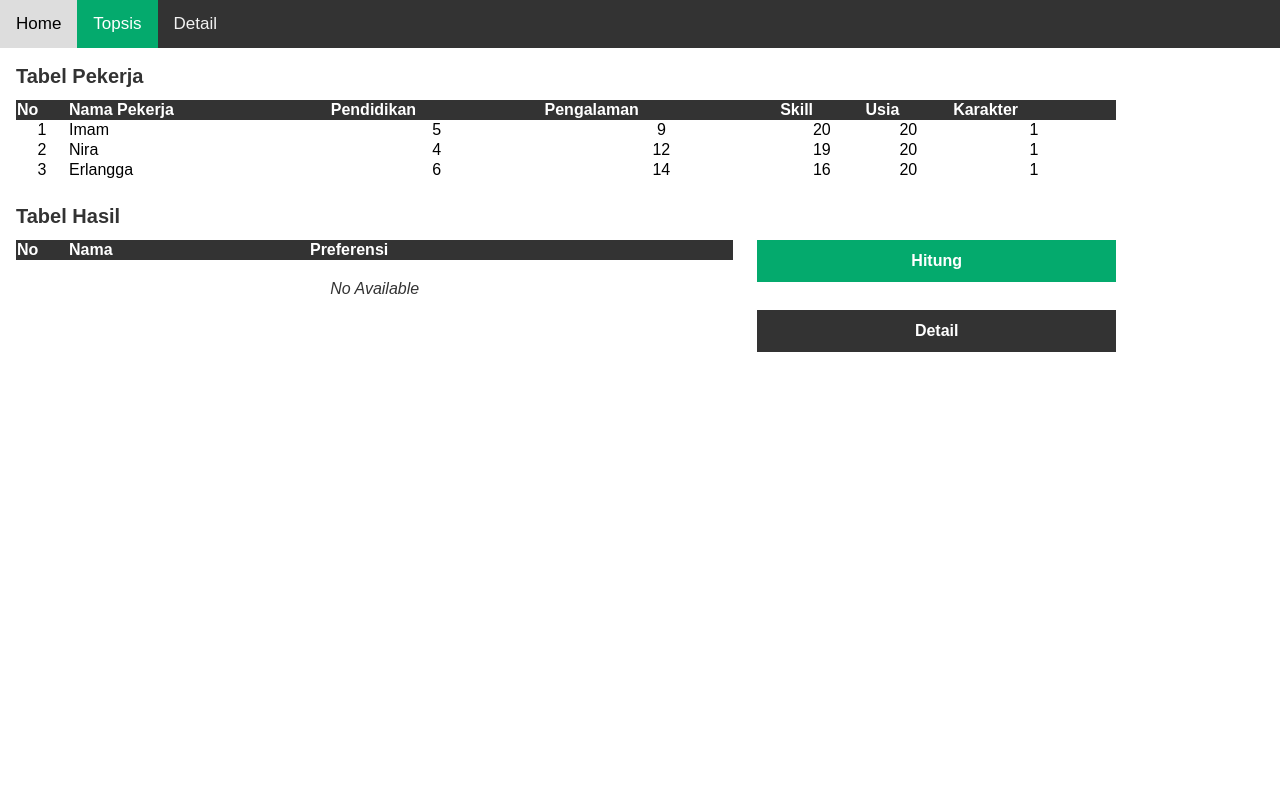
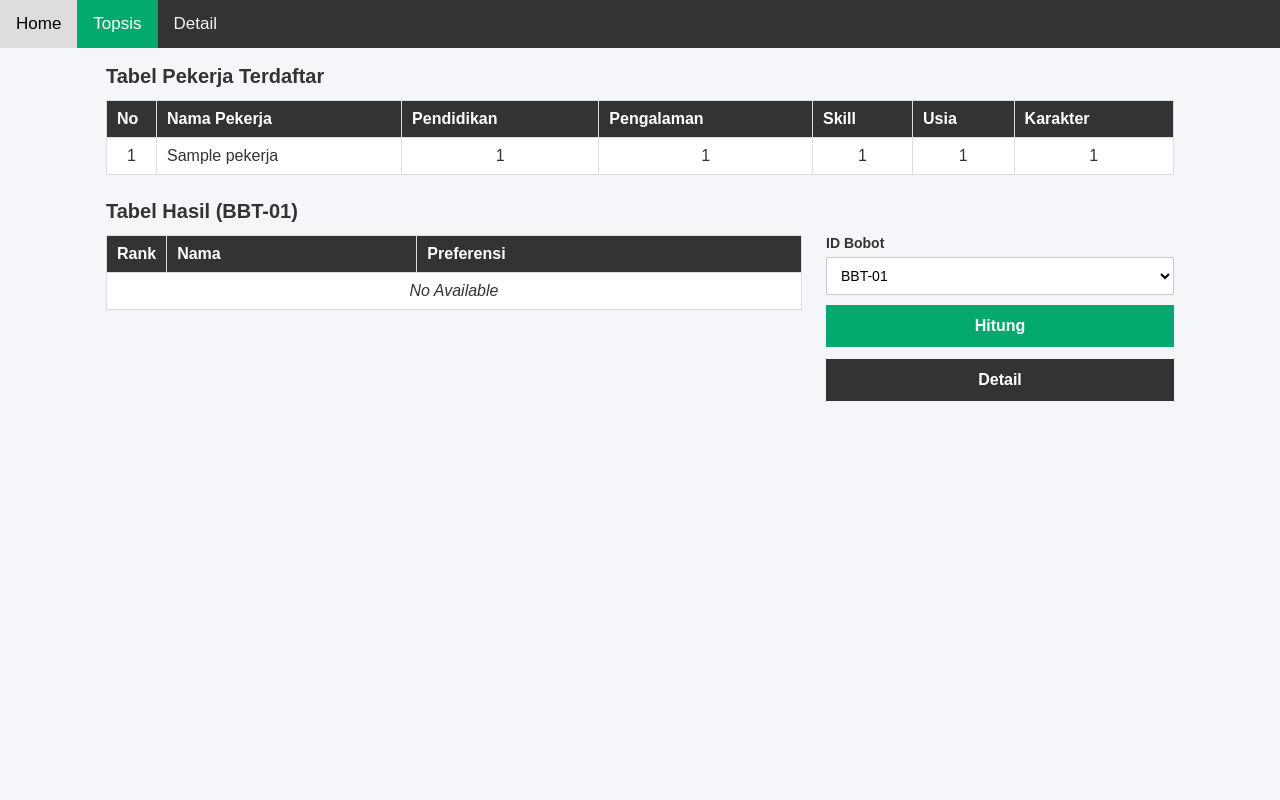
Before and after one commit to Ainil501/Topsis-SI, a PHP site: page /topsis.php in a window 1280 px wide. Run offline with PHP 8.4, Linux system fonts and the light colour scheme; tables that the repository leaves empty hold one stand-in row (values such as "Sample post").

Commit message:
erlangga

```diff
--- /dev/null
+++ b/proses_topsis.php
@@ -0,0 +1,348 @@
+<?php
+require_once "koneksi.php";
+mysqli_set_charset($conn, "utf8mb4");
+
+function pastikanBobotTersedia($conn, $id_bobot = "BBT-01") {
+    $stmt = mysqli_prepare($conn, "SELECT * FROM tabel_bobot WHERE id_bobot = ? LIMIT 1");
+    if (!$stmt) {
+        return ['ok' => false, 'pesan' => "Gagal menyiapkan query cek bobot: " . mysqli_error($conn), 'bobot' => null];
+    }
+
+    mysqli_stmt_bind_param($stmt, "s", $id_bobot);
+    mysqli_stmt_execute($stmt);
+    $res = mysqli_stmt_get_result($stmt);
+    $row = mysqli_fetch_assoc($res);
+    mysqli_stmt_close($stmt);
+
+    if ($row) {
+        return ['ok' => true, 'pesan' => '', 'bobot' => $row];
+    }
+
+    if ($id_bobot === "BBT-01") {
+        $b_pend = 5;
+        $b_peng = 4;
+        $b_skil = 4;
+        $b_usia = 3;
+        $b_kara = 4;
+
+        $ins = mysqli_prepare(
+            $conn,
+            "INSERT INTO tabel_bobot (id_bobot, bpendidikan, bpengalaman, bskill, busia, bkarakter)
+             VALUES (?, ?, ?, ?, ?, ?)"
+        );
+        if (!$ins) {
+            return ['ok' => false, 'pesan' => "Gagal menyiapkan insert bobot default: " . mysqli_error($conn), 'bobot' => null];
+        }
+
+        mysqli_stmt_bind_param($ins, "siiiii", $id_bobot, $b_pend, $b_peng, $b_skil, $b_usia, $b_kara);
+        $ok = mysqli_stmt_execute($ins);
+        mysqli_stmt_close($ins);
+
+        if (!$ok) {
+            return ['ok' => false, 'pesan' => "Gagal membuat bobot default BBT-01: " . mysqli_error($conn), 'bobot' => null];
+        }
+
+        return [
+            'ok' => true,
+            'pesan' => 'Bobot default BBT-01 dibuat otomatis.',
+            'bobot' => [
+                'id_bobot'    => $id_bobot,
+                'bpendidikan' => $b_pend,
+                'bpengalaman' => $b_peng,
+                'bskill'      => $b_skil,
+                'busia'       => $b_usia,
+                'bkarakter'   => $b_kara,
+            ]
+        ];
+    }
+
+    return ['ok' => false, 'pesan' => "Data bobot dengan ID '$id_bobot' tidak ditemukan di tabel_bobot.", 'bobot' => null];
+}
+
+function ambilPekerjaTerdaftar($conn) {
+    $daftar = [];
+    $sql = "SELECT id_pekerja, nama_pekerja, pendidikan, pengalaman, skill, usia, karakter
+            FROM tabel_pekerja
+            WHERE status = 1
+            ORDER BY nama_pekerja ASC";
+    $res = mysqli_query($conn, $sql);
+    if (!$res) {
+        return ['ok' => false, 'pesan' => "Gagal mengambil data pekerja: " . mysqli_error($conn), 'data' => []];
+    }
+
+    while ($row = mysqli_fetch_assoc($res)) {
+        $daftar[] = $row;
+    }
+
+    return ['ok' => true, 'pesan' => '', 'data' => $daftar];
+}
+
+function hitungTopsis($conn, $id_bobot = "BBT-01") {
+    $kriteria = [
+        'pendidikan' => ['kolom' => 'pendidikan', 'bobot_kolom' => 'bpendidikan', 'tipe' => 'benefit'],
+        'pengalaman' => ['kolom' => 'pengalaman', 'bobot_kolom' => 'bpengalaman', 'tipe' => 'benefit'],
+        'skill'      => ['kolom' => 'skill',      'bobot_kolom' => 'bskill',      'tipe' => 'benefit'],
+        'usia'       => ['kolom' => 'usia',       'bobot_kolom' => 'busia',       'tipe' => 'cost'],
+        'karakter'   => ['kolom' => 'karakter',   'bobot_kolom' => 'bkarakter',   'tipe' => 'benefit'],
+    ];
+
+    $hasil_return = [
+        'ok' => false,
+        'pesan' => '',
+        'id_bobot' => $id_bobot,
+        'pekerja_terdaftar' => [],
+        'data_hasil' => [],
+    ];
+
+    $ambil_pkj = ambilPekerjaTerdaftar($conn);
+    if (!$ambil_pkj['ok']) {
+        $hasil_return['pesan'] = $ambil_pkj['pesan'];
+        return $hasil_return;
+    }
+
+    $alternatif = $ambil_pkj['data'];
+    $hasil_return['pekerja_terdaftar'] = $alternatif;
+
+    if (count($alternatif) == 0) {
+        $hasil_return['pesan'] = "Tidak ada pekerja berstatus terdaftar (status = 1) untuk dihitung.";
+        return $hasil_return;
+    }
+
+    $cek_bobot = pastikanBobotTersedia($conn, $id_bobot);
+    if (!$cek_bobot['ok']) {
+        $hasil_return['pesan'] = $cek_bobot['pesan'];
+        return $hasil_return;
+    }
+    $bobot_row = $cek_bobot['bobot'];
+
+    $w = [];
+    foreach ($kriteria as $k => $info) {
+        $w[$k] = (float) $bobot_row[$info['bobot_kolom']];
+    }
+
+    // Perhitungan pembagi & matriks normalisasi R
+    $pembagi = [];
+    foreach ($kriteria as $k => $info) {
+        $kol = $info['kolom'];
+        $jumlah_kuadrat = 0.0;
+
+        for ($i = 0; $i < count($alternatif); $i++) {
+            $nilai = (float) $alternatif[$i][$kol];
+            $jumlah_kuadrat += ($nilai * $nilai);
+        }
+
+        $pembagi[$k] = sqrt($jumlah_kuadrat);
+    }
+
+    $matriks_r = [];
+    for ($i = 0; $i < count($alternatif); $i++) {
+        $baris_r = [];
+        foreach ($kriteria as $k => $info) {
+            $kol = $info['kolom'];
+            $nilai = (float) $alternatif[$i][$kol];
+            if ($pembagi[$k] == 0.0) {
+                $baris_r[$k] = 0.0;
+            } else {
+                $baris_r[$k] = $nilai / $pembagi[$k];
+            }
+        }
+        $matriks_r[$i] = $baris_r;
+    }
+
+    // Perhitungan matriks normalisasi terbobot Y
+    $matriks_y = [];
+    for ($i = 0; $i < count($alternatif); $i++) {
+        $baris_y = [];
+        foreach ($kriteria as $k => $info) {
+            $baris_y[$k] = $w[$k] * $matriks_r[$i][$k];
+        }
+        $matriks_y[$i] = $baris_y;
+    }
+
+    // Solusi ideal positif (A+) dan negatif (A-)
+    $ideal_pos = [];
+    $ideal_neg = [];
+
+    foreach ($kriteria as $k => $info) {
+        $kol_y = [];
+        for ($i = 0; $i < count($matriks_y); $i++) {
+            $kol_y[] = $matriks_y[$i][$k];
+        }
+
+        if ($info['tipe'] === 'benefit') {
+            $ideal_pos[$k] = max($kol_y);
+            $ideal_neg[$k] = min($kol_y);
+        } else {
+            $ideal_pos[$k] = min($kol_y);
+            $ideal_neg[$k] = max($kol_y);
+        }
+    }
+
+    // Hitung D+, D-, & nilai preferensi V
+    $perhitungan = [];
+    for ($i = 0; $i < count($alternatif); $i++) {
+        $sum_d_pos = 0.0;
+        $sum_d_neg = 0.0;
+
+        foreach ($kriteria as $k => $info) {
+            $selisih_pos = $matriks_y[$i][$k] - $ideal_pos[$k];
+            $selisih_neg = $matriks_y[$i][$k] - $ideal_neg[$k];
+
+            $sum_d_pos += ($selisih_pos * $selisih_pos);
+            $sum_d_neg += ($selisih_neg * $selisih_neg);
+        }
+
+        $d_pos = sqrt($sum_d_pos);
+        $d_neg = sqrt($sum_d_neg);
+        $penyebut = $d_pos + $d_neg;
+
+        if ($penyebut == 0.0) {
+            $preferensi = 0.0;
+        } else {
+            $preferensi = $d_neg / $penyebut;
+        }
+
+        $perhitungan[] = [
+            'id_pekerja'   => $alternatif[$i]['id_pekerja'],
+            'nama_pekerja' => $alternatif[$i]['nama_pekerja'],
+            'r'            => $matriks_r[$i],
+            'y'            => $matriks_y[$i],
+            'd_positif'    => $d_pos,
+            'd_negatif'    => $d_neg,
+            'preferensi'   => $preferensi,
+            'ranking'      => 0,
+        ];
+    }
+
+    // Urutkan dari nilai preferensi ascending (bubble sort)
+    $n = count($perhitungan);
+    for ($a = 0; $a < $n - 1; $a++) {
+        for ($b = 0; $b < $n - $a - 1; $b++) {
+            if ($perhitungan[$b]['preferensi'] < $perhitungan[$b + 1]['preferensi']) {
+                $temp = $perhitungan[$b];
+                $perhitungan[$b] = $perhitungan[$b + 1];
+                $perhitungan[$b + 1] = $temp;
+            }
+        }
+    }
+
+    for ($i = 0; $i < $n; $i++) {
+        $perhitungan[$i]['ranking'] = $i + 1;
+    }
+
+    // Simpan
+    $sql_upsert = "INSERT INTO tabel_nilai (
+                        id_nilai, id_bobot, id_pekerja,
+                        r_pendidikan, r_pengalaman, r_skill, r_usia, r_karakter,
+                        y_pendidikan, y_pengalaman, y_skill, y_usia, y_karakter,
+                        d_positif, d_negatif, preferensi, ranking
+                   ) VALUES (
+                        ?, ?, ?,
+                        ?, ?, ?, ?, ?,
+                        ?, ?, ?, ?, ?,
+                        ?, ?, ?, ?
+                   )
+                   ON DUPLICATE KEY UPDATE
+                        r_pendidikan = VALUES(r_pendidikan),
+                        r_pengalaman = VALUES(r_pengalaman),
+                        r_skill = VALUES(r_skill),
+                        r_usia = VALUES(r_usia),
+                        r_karakter = VALUES(r_karakter),
+                        y_pendidikan = VALUES(y_pendidikan),
+                        y_pengalaman = VALUES(y_pengalaman),
+                        y_skill = VALUES(y_skill),
+                        y_usia = VALUES(y_usia),
+                        y_karakter = VALUES(y_karakter),
+                        d_positif = VALUES(d_positif),
+                        d_negatif = VALUES(d_negatif),
+                        preferensi = VALUES(preferensi),
+                        ranking = VALUES(ranking)";
+
+    $stmt_upsert = mysqli_prepare($conn, $sql_upsert);
+    if (!$stmt_upsert) {
+        $hasil_return['pesan'] = "Gagal menyiapkan query penyimpanan hasil: " . mysqli_error($conn);
+        return $hasil_return;
+    }
+
+    mysqli_begin_transaction($conn);
+
+    for ($i = 0; $i < count($perhitungan); $i++) {
+        $item = $perhitungan[$i];
+        $id_nilai = "NIL-" . $id_bobot . "-" . $item['id_pekerja'];
+
+        $r_pend = $item['r']['pendidikan'];
+        $r_peng = $item['r']['pengalaman'];
+        $r_skil = $item['r']['skill'];
+        $r_usia = $item['r']['usia'];
+        $r_kara = $item['r']['karakter'];
+
+        $y_pend = $item['y']['pendidikan'];
+        $y_peng = $item['y']['pengalaman'];
+        $y_skil = $item['y']['skill'];
+        $y_usia = $item['y']['usia'];
+        $y_kara = $item['y']['karakter'];
+
+        $d_pos_val = $item['d_positif'];
+        $d_neg_val = $item['d_negatif'];
+        $pref_val  = $item['preferensi'];
+        $rank_val  = $item['ranking'];
+        $id_pkj    = $item['id_pekerja'];
+
+        $tipe_param = "sss" . str_repeat("d", 13) . "i";
+
+        mysqli_stmt_bind_param(
+        	$stmt_upsert,
+		    $tipe_param,
+		    $id_nilai,
+		    $id_bobot,
+		    $id_pkj,
+		    $r_pend,
+		    $r_peng,
+		    $r_skil,
+		    $r_usia,
+		    $r_kara,
+		    $y_pend,
+		    $y_peng,
+		    $y_skil,
+		    $y_usia,
+		    $y_kara,
+		    $d_pos_val,
+		    $d_neg_val,
+		    $pref_val,
+		    $rank_val
+		);
+
+        if (!mysqli_stmt_execute($stmt_upsert)) {
+            mysqli_rollback($conn);
+            mysqli_stmt_close($stmt_upsert);
+            $hasil_return['pesan'] = "Gagal menyimpan hasil TOPSIS: " . mysqli_error($conn);
+            return $hasil_return;
+        }
+    }
+
+    mysqli_commit($conn);
+    mysqli_stmt_close($stmt_upsert);
+
+    $hasil_return['ok'] = true;
+    $hasil_return['pesan'] = "Perhitungan TOPSIS selesai dan tersimpan untuk ID Bobot '$id_bobot'.";
+    $hasil_return['data_hasil'] = $perhitungan;
+
+    return $hasil_return;
+}
+
+if (basename($_SERVER['PHP_SELF']) === 'proses_topsis.php' && $_SERVER['REQUEST_METHOD'] === 'POST') {
+    $id_bobot_post = trim($_POST['id_bobot'] ?? "BBT-01");
+    if ($id_bobot_post === "") {
+        $id_bobot_post = "BBT-01";
+    }
+
+    $hasil = hitungTopsis($conn, $id_bobot_post);
+    if ($hasil['ok']) {
+        header("Location: detail.php?id_bobot=" . urlencode($id_bobot_post));
+        exit;
+    }
+
+    echo htmlspecialchars($hasil['pesan']);
+    exit;
+}
+?>
--- a/topsis.php
+++ b/topsis.php
@@ -1,66 +1,84 @@
 <?php
-// =========================================================================
-// KERANGKA LOGIKA PHP (BACKEND TOPSIS)
-// =========================================================================
+require_once "proses_topsis.php";
 
-// 1. KONEKSI DATABASE (samakan dengan index.php)
-// $conn = mysqli_connect("localhost", "root", "", "si_database");
+$id_bobot = trim($_REQUEST['id_bobot'] ?? "BBT-01");
+if ($id_bobot === "") {
+    $id_bobot = "BBT-01";
+}
 
-// 2. AMBIL DATA PEKERJA YANG TERDAFTAR (dari tabel_pekerja & tabel_daftar)
-// $data_pekerja = [];
-// $query_pekerja = mysqli_query($conn, "SELECT p.* FROM tabel_pekerja p JOIN tabel_daftar d ON p.id_pekerja = d.id_pekerja");
-// while ($row = mysqli_fetch_assoc($query_pekerja)) {
-//     $data_pekerja[] = $row;
-// }
+// Ambil daftar ID bobot yang ada di tabel_bobot
+$daftar_bobot = [];
+$q_bobot = mysqli_query($conn, "SELECT id_bobot FROM tabel_bobot ORDER BY id_bobot ASC");
+if ($q_bobot) {
+    while ($b = mysqli_fetch_assoc($q_bobot)) {
+        $daftar_bobot[] = $b['id_bobot'];
+    }
+}
+if (!in_array("BBT-01", $daftar_bobot)) {
+    array_unshift($daftar_bobot, "BBT-01");
+}
 
-// Data dummy sementara (hapus bagian ini jika query database di atas sudah aktif)
-$data_pekerja = [
-    ['id_pekerja' => 1, 'nama_pekerja' => 'Imam', 'pendidikan' => 5, 'pengalaman' => 9, 'skill' => 20, 'usia' => 20, 'karakter' => 1],
-    ['id_pekerja' => 2, 'nama_pekerja' => 'Nira', 'pendidikan' => 4, 'pengalaman' => 12, 'skill' => 19, 'usia' => 20, 'karakter' => 1],
-    ['id_pekerja' => 3, 'nama_pekerja' => 'Erlangga', 'pendidikan' => 6, 'pengalaman' => 14, 'skill' => 16, 'usia' => 20, 'karakter' => 1],
-];
+// Ambil pekerja terdaftar (status = 1)
+$ambil_pkj = ambilPekerjaTerdaftar($conn);
+$data_pekerja = $ambil_pkj['ok'] ? $ambil_pkj['data'] : [];
 
-// Kumpulkan semua id_pekerja terpilih untuk dikirim ke detail.php via Method GET
-// Hasil contoh: "1,2,3"
-$id_terpilih = implode(',', array_column($data_pekerja, 'id_pekerja'));
+$data_hasil = [];
+$pesan_topsis = "";
+$topsis_sukses = false;
 
-// Array default untuk Tabel Hasil (kosong sebelum tombol Hitung ditekan)
-$data_hasil = [];
+if (isset($_POST['hitung_topsis'])) {
+    $hasil_topsis = hitungTopsis($conn, $id_bobot);
+    $topsis_sukses = $hasil_topsis['ok'];
+    $pesan_topsis = $hasil_topsis['pesan'];
 
-// 3. PROSES PERHITUNGAN TOPSIS SAAT TOMBOL HITUNG DITEKAN
-if (isset($_POST['hitung_topsis'])) {
-    /*
-     * // A. Ambil data bobot dari tabel_bobot
-     * // $q_bobot = mysqli_query($conn, "SELECT * FROM tabel_bobot LIMIT 1");
-     * // $bobot   = mysqli_fetch_assoc($q_bobot);
-     * // $w = [
-     * //     'pendidikan' => $bobot['bpendidikan'],
-     * //     'pengalaman' => $bobot['bpengalaman'],
-     * //     'skill'      => $bobot['bskill'],
-     * //     'usia'       => $bobot['busia'],
-     * //     'karakter'   => $bobot['bkarakter']
-     * // ];
-     *
-     * // B. Langkah 1: Hitung Pembagi & Matriks Normalisasi (r_ij = x_ij / akar(jumlah x_ij^2))
-     * // C. Langkah 2: Hitung Matriks Normalisasi Terbobot (y_ij = w_j * r_ij)
-     * // D. Langkah 3: Tentukan Solusi Ideal Positif (A+) & Solusi Ideal Negatif (A-)
-     * // E. Langkah 4: Hitung Jarak Solusi Ideal Positif (D+) & Negatif (D-)
-     * // F. Langkah 5: Hitung Nilai Preferensi (V_i = D- / (D- + D+))
-     * // G. Urutkan dari nilai preferensi terbesar ke terkecil dan isi ke $data_hasil
-     */
+    if (!empty($hasil_topsis['pekerja_terdaftar'])) {
+        $data_pekerja = $hasil_topsis['pekerja_terdaftar'];
     }
-include 'header.php';
+}
+
+// Ambil hasil perhitungan tersimpan di tabel_nilai untuk id_bobot aktif
+$stmt_hasil = mysqli_prepare(
+    $conn,
+    "SELECT n.id_pekerja, p.nama_pekerja, n.preferensi, n.ranking
+     FROM tabel_nilai n
+     JOIN tabel_pekerja p ON n.id_pekerja = p.id_pekerja
+     WHERE n.id_bobot = ? AND p.status = 1
+     ORDER BY n.ranking ASC"
+);
+if ($stmt_hasil) {
+    mysqli_stmt_bind_param($stmt_hasil, "s", $id_bobot);
+    mysqli_stmt_execute($stmt_hasil);
+    $res_hasil = mysqli_stmt_get_result($stmt_hasil);
+    if ($res_hasil) {
+        while ($row_hasil = mysqli_fetch_assoc($res_hasil)) {
+            $data_hasil[] = $row_hasil;
+        }
+    }
+    mysqli_stmt_close($stmt_hasil);
+}
 ?>
 <!DOCTYPE html>
-<html lang="en">
+<html lang="id">
 
 <head>
     <meta charset="UTF-8">
     <meta name="viewport" content="width=device-width, initial-scale=1.0">
     <title>Topsis</title>
     <style>
+        * {
+            box-sizing: border-box;
+        }
+
+        body {
+            margin: 0;
+            font-family: Arial, Helvetica, sans-serif;
+            background-color: #f4f6f9;
+            color: #333333;
+        }
+
         .container {
             max-width: 1100px;
+            margin: 0 auto;
             padding: 16px;
         }
 
@@ -73,7 +91,13 @@ include 'header.php';
             margin-bottom: 12px;
             font-size: 20px;
             line-height: 24px;
-            color: #333;
+            color: #333333;
+        }
+
+        .table-wrap {
+            width: 100%;
+            overflow-x: auto;
+            background-color: #ffffff;
         }
 
         .container table {
@@ -81,8 +105,14 @@ include 'header.php';
             border-collapse: collapse;
         }
 
+        .container th,
+        .container td {
+            border: 1px solid #dddddd;
+            padding: 9px 10px;
+        }
+
         .container th {
-            background-color: #333;
+            background-color: #333333;
             color: #ffffff;
             text-align: left;
         }
@@ -94,7 +124,7 @@ include 'header.php';
         .kosong {
             text-align: center;
             padding: 20px;
-            color: #333;
+            color: #333333;
             font-style: italic;
         }
 
@@ -116,6 +146,25 @@ include 'header.php';
             gap: 12px;
         }
 
+        .form-bobot {
+            margin-bottom: 10px;
+        }
+
+        .form-bobot label {
+            display: block;
+            font-size: 14px;
+            margin-bottom: 6px;
+            font-weight: bold;
+        }
+
+        .form-bobot select {
+            width: 100%;
+            padding: 9px 10px;
+            font-size: 14px;
+            border: 1px solid #cccccc;
+            background-color: #ffffff;
+        }
+
         .btn {
             display: block;
             width: 100%;
@@ -126,7 +175,6 @@ include 'header.php';
             text-decoration: none;
             border: none;
             cursor: pointer;
-            box-sizing: border-box;
         }
 
         .btn-hitung {
@@ -139,12 +187,29 @@ include 'header.php';
         }
 
         .btn-detail {
-            background-color: #333;
+            background-color: #333333;
             color: #ffffff;
         }
 
         .btn-detail:hover {
             opacity: 0.9;
+        }
+
+        .alert {
+            padding: 10px 12px;
+            margin-bottom: 14px;
+            border-radius: 4px;
+            font-size: 14px;
+        }
+
+        .alert-ok {
+            background-color: #d1e7dd;
+            color: #0f5132;
+        }
+
+        .alert-err {
+            background-color: #f8d7da;
+            color: #842029;
         }
 
         @media (max-width: 768px) {
@@ -165,11 +230,20 @@ include 'header.php';
 </head>
 
 <body>
+    <?php include 'header.php'; ?>
+
     <div class="container">
+
+        <?php if ($pesan_topsis !== ""): ?>
+            <div class="alert <?= $topsis_sukses ? 'alert-ok' : 'alert-err' ?>">
+                <?= htmlspecialchars($pesan_topsis) ?>
+            </div>
+        <?php endif; ?>
 
         <!-- BAGIAN ATAS: TABEL PEKERJA -->
         <div class="section-box">
-            <h2>Tabel Pekerja</h2>
+            <h2>Tabel Pekerja Terdaftar</h2>
+            <div class="table-wrap">
                 <table>
                     <thead>
                         <tr>
@@ -183,20 +257,28 @@ include 'header.php';
                         </tr>
                     </thead>
                     <tbody>
+                        <?php if (empty($data_pekerja)): ?>
+                            <tr>
+                                <td colspan="7" class="kosong">Belum ada pekerja berstatus terdaftar (status = 1)</td>
+                            </tr>
+                        <?php else: ?>
                             <?php $no = 1; ?>
-                    <?php foreach ($data_pekerja as $p): ?>
+                            <?php for ($i = 0; $i < count($data_pekerja); $i++): ?>
+                                <?php $p = $data_pekerja[$i]; ?>
                                 <tr>
                                     <td class="text-center"><?= $no++; ?></td>
                                     <td><?= htmlspecialchars($p['nama_pekerja']); ?></td>
-                            <td class="text-center"><?= $p['pendidikan']; ?></td>
-                            <td class="text-center"><?= $p['pengalaman']; ?></td>
-                            <td class="text-center"><?= $p['skill']; ?></td>
-                            <td class="text-center"><?= $p['usia']; ?></td>
-                            <td class="text-center"><?= $p['karakter']; ?></td>
+                                    <td class="text-center"><?= (int) $p['pendidikan']; ?></td>
+                                    <td class="text-center"><?= (int) $p['pengalaman']; ?></td>
+                                    <td class="text-center"><?= (int) $p['skill']; ?></td>
+                                    <td class="text-center"><?= (int) $p['usia']; ?></td>
+                                    <td class="text-center"><?= (int) $p['karakter']; ?></td>
                                 </tr>
-                    <?php endforeach; ?>
+                            <?php endfor; ?>
+                        <?php endif; ?>
                     </tbody>
                 </table>
+            </div>
         </div>
 
         <!-- BAGIAN BAWAH: TABEL HASIL (KIRI) & TOMBOL AKSI (KANAN) -->
@@ -204,11 +286,12 @@ include 'header.php';
 
             <!-- KIRI: Tabel Hasil -->
             <div class="kolom-hasil">
-                <h2>Tabel Hasil</h2>
+                <h2>Tabel Hasil (<?= htmlspecialchars($id_bobot) ?>)</h2>
+                <div class="table-wrap">
                     <table>
                         <thead>
                             <tr>
-                            <th class="text-center" style="width: 50px;">No</th>
+                                <th class="text-center" style="width: 50px;">Rank</th>
                                 <th>Nama</th>
                                 <th class="text-center">Preferensi</th>
                             </tr>
@@ -219,30 +302,41 @@ include 'header.php';
                                     <td colspan="3" class="kosong">No Available</td>
                                 </tr>
                             <?php else: ?>
-                            <?php $no_hasil = 1; ?>
-                            <?php foreach ($data_hasil as $h): ?>
+                                <?php for ($i = 0; $i < count($data_hasil); $i++): ?>
+                                    <?php $h = $data_hasil[$i]; ?>
                                     <tr>
-                                    <td class="text-center"><?= $no_hasil++; ?></td>
-                                    <td><?= htmlspecialchars($h['nama']); ?></td>
-                                    <td class="text-center"><?= htmlspecialchars($h['preferensi']); ?></td>
+                                        <td class="text-center"><?= (int) $h['ranking']; ?></td>
+                                        <td><?= htmlspecialchars($h['nama_pekerja']); ?></td>
+                                        <td class="text-center"><?= number_format((float) $h['preferensi'], 6, '.', ''); ?></td>
                                     </tr>
-                            <?php endforeach; ?>
+                                <?php endfor; ?>
                             <?php endif; ?>
                         </tbody>
                     </table>
                 </div>
+            </div>
 
-            <!-- KANAN: Tombol Hitung & Tombol Detail -->
+            <!-- KANAN: Pilih Bobot, Tombol Hitung & Tombol Detail -->
             <div class="kolom-aksi">
-                <!-- Tombol 1: Memicu perhitungan TOPSIS -->
                 <form method="POST" action="topsis.php">
+                    <div class="form-bobot">
+                        <label for="id_bobot">ID Bobot</label>
+                        <select name="id_bobot" id="id_bobot">
+                            <?php for ($i = 0; $i < count($daftar_bobot); $i++): ?>
+                                <?php $kode_bobot = $daftar_bobot[$i]; ?>
+                                <option value="<?= htmlspecialchars($kode_bobot) ?>" <?= $id_bobot === $kode_bobot ? 'selected' : '' ?>>
+                                    <?= htmlspecialchars($kode_bobot) ?>
+                                </option>
+                            <?php endfor; ?>
+                        </select>
+                    </div>
+
                     <button type="submit" name="hitung_topsis" class="btn btn-hitung">
                         Hitung
                     </button>
                 </form>
 
-                <!-- Tombol 2: Mengirim daftar id_pekerja ke detail.php lewat URL (Method GET) -->
-                <a href="detail.php<?= !empty($id_terpilih) ? '?id=' . htmlspecialchars($id_terpilih) : ''; ?>" class="btn btn-detail">
+                <a href="detail.php?id_bobot=<?= urlencode($id_bobot); ?>" class="btn btn-detail">
                     Detail
                 </a>
             </div>
```
Lines whose indentation alone changed are shown as unchanged.
